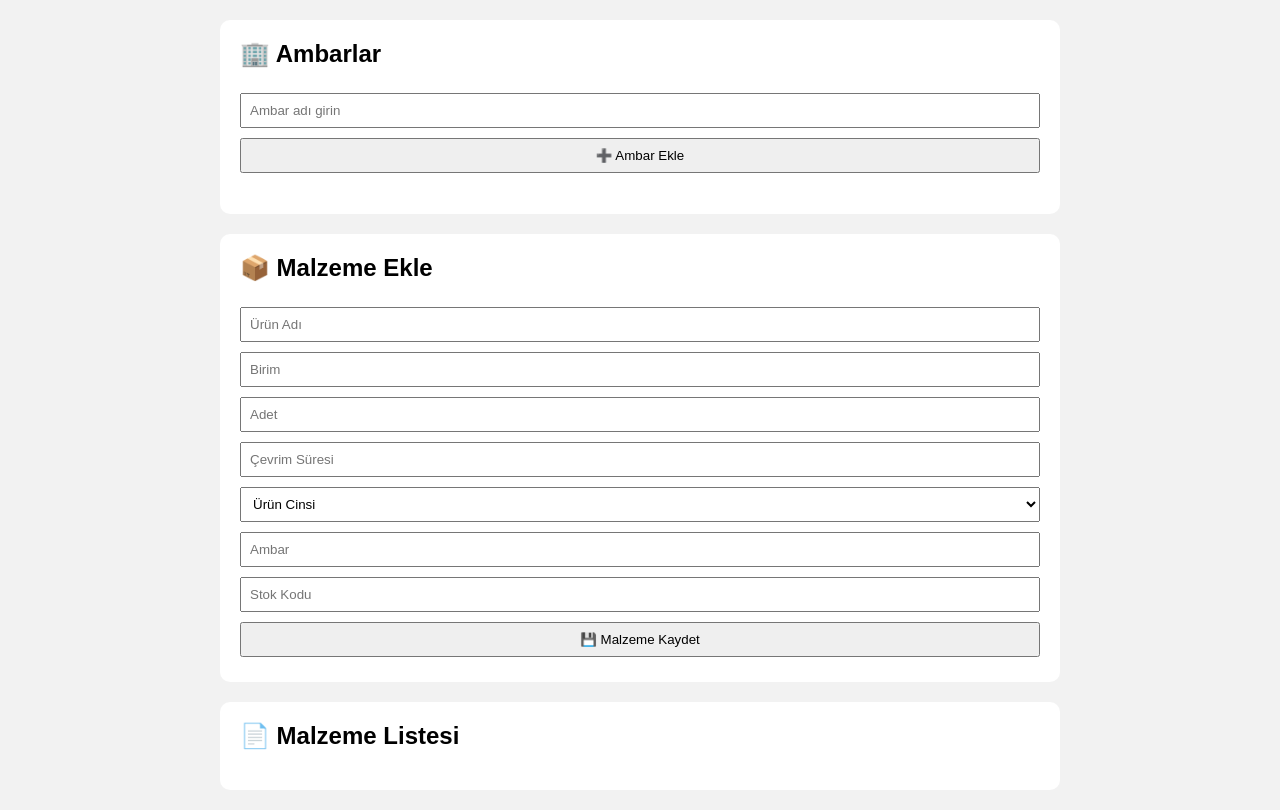
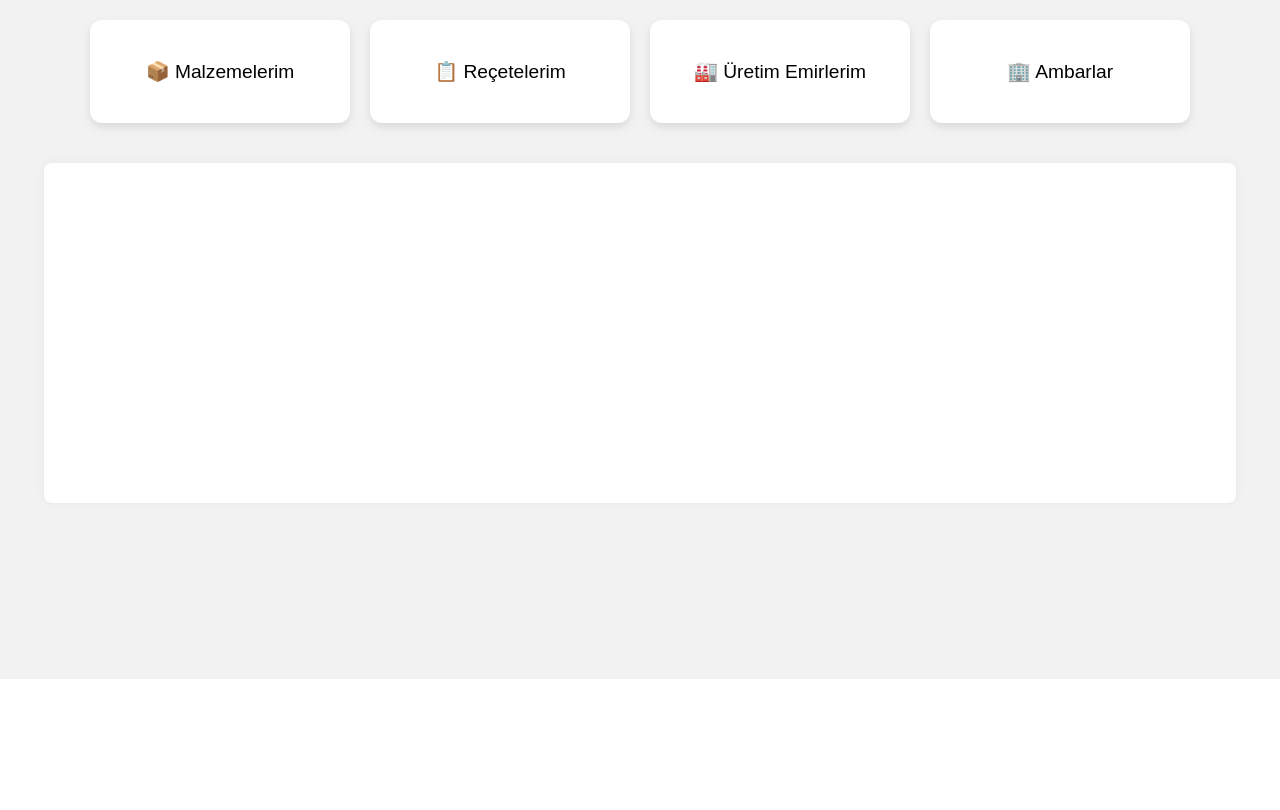
Before and after one commit to Polat578/recete-projesi, a Flask app: page / in a window 1280 px wide. Shown: the part 121-931 px from the top of the page. After the commit the page ends 800 px from the top, so only its background shows below. Run offline with Flask 3, Linux system fonts and the light colour scheme; some libraries are stand-ins or nearby versions.

Commit message:
index.html

```diff
--- a/templates/index.html
+++ b/templates/index.html
@@ -2,84 +2,82 @@
 <html lang="tr">
 <head>
   <meta charset="UTF-8">
-  <title>Üretim Takip Sistemi</title>
+  <title>Üretim Takip Paneli</title>
+  <link rel="stylesheet" href="/static/style.css" />
   <style>
     body {
       font-family: Arial, sans-serif;
-      margin: 0;
-      padding: 0;
+      margin: 0; padding: 0;
       background: #f2f2f2;
     }
     header {
-      background-color: #3b82f6;
+      background: #3b82f6;
       color: white;
       padding: 20px;
       text-align: center;
+      position: relative;
     }
-    .section {
-      max-width: 800px;
+    #back-button {
+      position: absolute;
+      top: 20px; left: 20px;
+      background: white;
+      color: #3b82f6;
+      border: 1px solid #3b82f6;
+      padding: 5px 12px;
+      border-radius: 6px;
+      cursor: pointer;
+      font-weight: bold;
+    }
+    .hidden { display: none; }
+    .dashboard {
+      display: flex;
+      justify-content: center;
+      gap: 20px;
+      padding: 20px;
+      flex-wrap: wrap;
+    }
+    .widget {
+      background: white;
+      padding: 40px;
+      border-radius: 12px;
+      box-shadow: 0 4px 8px rgba(0,0,0,0.1);
+      cursor: pointer;
+      font-size: 1.2rem;
+      text-align: center;
+      transition: transform 0.2s ease;
+      min-width: 180px;
+    }
+    .widget:hover { transform: scale(1.05); }
+    #content-area {
       margin: 20px auto;
+      width: 90%;
       background: white;
       padding: 20px;
-      border-radius: 10px;
-    }
-    h2 {
-      margin-top: 0;
-    }
-    input, select, button {
-      margin: 5px 0;
-      padding: 8px;
-      width: 100%;
-      box-sizing: border-box;
-    }
-    ul {
-      list-style: none;
-      padding: 0;
-    }
-    li {
-      background: #f9f9f9;
-      margin-bottom: 6px;
-      padding: 10px;
-      border-radius: 6px;
+      border-radius: 8px;
+      min-height: 300px;
+      box-shadow: 0 0 10px rgba(0,0,0,0.05);
     }
   </style>
 </head>
 <body>
 
   <header>
+    <button id="back-button" class="hidden" onclick="goBack()">⬅ Geri</button>
     <h1>📦 Üretim Takip Paneli</h1>
   </header>
 
-  <div class="section">
-    <h2>🏢 Ambarlar</h2>
-    <input type="text" id="warehouseName" placeholder="Ambar adı girin">
-    <button id="addWarehouseBtn">➕ Ambar Ekle</button>
-    <ul id="warehouseList"></ul>
-  </div>
+  <main>
+    <div class="dashboard" id="widget-container">
+      <div class="widget" onclick="loadSection('materials')">📦 Malzemelerim</div>
+      <div class="widget" onclick="loadSection('recipes')">📋 Reçetelerim</div>
+      <div class="widget" onclick="loadSection('orders')">🏭 Üretim Emirlerim</div>
+      <div class="widget" onclick="loadSection('warehouses')">🏢 Ambarlar</div>
+    </div>
 
-  <div class="section">
-    <h2>📦 Malzeme Ekle</h2>
-    <input type="text" id="material-name" placeholder="Ürün Adı">
-    <input type="text" id="material-unit" placeholder="Birim">
-    <input type="number" id="material-qty" placeholder="Adet">
-    <input type="text" id="material-cycle" placeholder="Çevrim Süresi">
-    <select id="material-type">
-      <option value="">Ürün Cinsi</option>
-      <option value="Hammadde">Hammadde</option>
-      <option value="Yarı-Mamul">Yarı-Mamul</option>
-      <option value="Mamul">Mamul</option>
-    </select>
-    <input type="text" id="material-warehouse" placeholder="Ambar">
-    <input type="text" id="material-code" placeholder="Stok Kodu">
-    <button id="addMaterialBtn">💾 Malzeme Kaydet</button>
-  </div>
+    <section id="content-area"></section>
+  </main>
 
-  <div class="section">
-    <h2>📄 Malzeme Listesi</h2>
-    <ul id="materialList"></ul>
-  </div>
-
-  <!-- Firebase SDK ve script -->
+  <!-- Firebase Modülleri -->
   <script type="module">
     import { initializeApp } from "https://www.gstatic.com/firebasejs/10.12.2/firebase-app.js";
     import {
@@ -102,68 +100,39 @@
     const app = initializeApp(firebaseConfig);
     const db = getFirestore(app);
 
-    const nameInput = document.getElementById("warehouseName");
-    const addWarehouseBtn = document.getElementById("addWarehouseBtn");
-    const warehouseList = document.getElementById("warehouseList");
+    // İçerik yükleyici
+    let currentSection = '';
+    async function loadSection(section) {
+      currentSection = section;
+      document.getElementById("widget-container").style.display = "none";
+      document.getElementById("back-button").classList.remove("hidden");
 
-    const matName = document.getElementById("material-name");
-    const matUnit = document.getElementById("material-unit");
-    const matQty = document.getElementById("material-qty");
-    const matCycle = document.getElementById("material-cycle");
-    const matType = document.getElementById("material-type");
-    const matWh = document.getElementById("material-warehouse");
-    const matCode = document.getElementById("material-code");
-    const addMatBtn = document.getElementById("addMaterialBtn");
-    const matList = document.getElementById("materialList");
+      const content = document.getElementById("content-area");
 
-    // Ambar Ekle
-    addWarehouseBtn.addEventListener("click", async () => {
-      const name = nameInput.value.trim();
-      if (!name) return alert("Ambar adı boş olamaz");
-      await addDoc(collection(db, "warehouses"), { name });
-      nameInput.value = "";
-      loadWarehouses();
-    });
+      if (section === "warehouses") {
+        const snapshot = await getDocs(collection(db, "warehouses"));
+        content.innerHTML = `<h2>🏢 Ambarlar</h2><ul>${snapshot.docs.map(doc => `<li>${doc.data().name}</li>`).join('')}</ul>`;
+      }
 
-    // Malzeme Ekle
-    addMatBtn.addEventListener("click", async () => {
-      const data = {
-        name: matName.value,
-        unit: matUnit.value,
-        stock_amount: parseFloat(matQty.value),
-        cycle_time: matCycle.value,
-        type: matType.value,
-        warehouse: matWh.value,
-        stock_code: matCode.value
-      };
-      await addDoc(collection(db, "materials"), data);
-      matName.value = matUnit.value = matQty.value = matCycle.value = matType.value = matWh.value = matCode.value = "";
-      loadMaterials();
-    });
+      else if (section === "materials") {
+        const snapshot = await getDocs(collection(db, "materials"));
+        content.innerHTML = `<h2>📦 Malzemeler</h2><ul>${snapshot.docs.map(doc => {
+          const d = doc.data();
+          return `<li>${d.name} (${d.unit}) - ${d.stock_amount} adet - ${d.type}</li>`;
+        }).join('')}</ul>`;
+      }
 
-    async function loadWarehouses() {
-      warehouseList.innerHTML = "";
-      const snapshot = await getDocs(collection(db, "warehouses"));
-      snapshot.forEach(doc => {
-        const li = document.createElement("li");
-        li.textContent = doc.data().name;
-        warehouseList.appendChild(li);
-      });
+      else {
+        content.innerHTML = `<p>🔧 Bu bölüm henüz eklenmedi.</p>`;
+      }
     }
 
-    async function loadMaterials() {
-      matList.innerHTML = "";
-      const snapshot = await getDocs(collection(db, "materials"));
-      snapshot.forEach(doc => {
-        const m = doc.data();
-        const li = document.createElement("li");
-        li.textContent = `${m.name} (${m.unit}) - ${m.stock_amount} - ${m.type}`;
-        matList.appendChild(li);
-      });
-    }
+    window.goBack = function() {
+      document.getElementById("widget-container").style.display = "flex";
+      document.getElementById("back-button").classList.add("hidden");
+      document.getElementById("content-area").innerHTML = '';
+    };
+  </script>
 
-    loadWarehouses();
-    loadMaterials();
-  </script>
 </body>
 </html>
```
